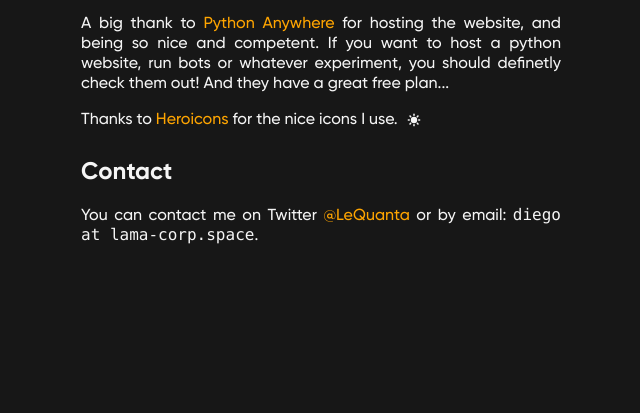
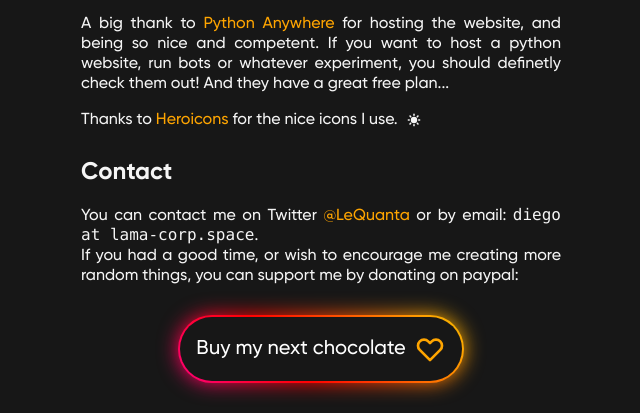
Before and after one commit to ddorn/therandom.space, a Flask app: page /about in a window 1280 px wide. Shown: the part 1723-2136 px from the top of the page, without its empty margins (79-719 px from the left). Before the commit the page ends 1967 px from the top, so only its background shows below. Run offline with Flask 2, Linux system fonts and the light colour scheme; parts of the project's set-up code (start-up, migrations or seed data) failed here and were passed over.

Commit message:
select-all on code

```diff
--- a/website/static/style.css
+++ b/website/static/style.css
@@ -710,10 +710,6 @@ video {
   list-style-type: disc;
 }
 
-.m-2 {
-  margin: 0.5rem;
-}
-
 .mx-auto {
   margin-left: auto;
   margin-right: auto;
@@ -839,6 +835,10 @@ video {
 
 .select-none {
   user-select: none;
+}
+
+.select-all {
+  user-select: all;
 }
 
 .w-3\/4 {
--- a/website/templates/about.html
+++ b/website/templates/about.html
@@ -104,7 +104,8 @@
     </p>
     <p class="mt-4">
         <code class="bg-gray-800 p-2 rounded-lg">
-            <span class="select-none text-orange">$ </span>curl www.therandom.space/api/proverb</code>
+            <span class="select-none text-orange">$ </span>
+            <span class="select-all">curl www.therandom.space/api/proverb</span></code>
     </p>
 
     <h2 class="section__title--about">Credit where it's due</h2>
@@ -135,17 +136,14 @@
     <p class="p--about">
         You can contact me on Twitter <a href="https://twitter.com/LeQuanta">@LeQuanta</a>
         or by email: <code>diego at lama-corp.space</code>.<br>
-    </p>
-    <!--
         If you had a good time, or wish to encourage me creating more
         random things, you can support me by donating on paypal:
     </p>
 
 
-    <p class="p--about flex justify-center">
-        <a href="https://paypal.me/diegodorn" class="swag text-white bg-gray-900 text-xl m-2 p-4 self-center flex justify-center">
+    <p class="p--about flex justify-center p-4">
+        <a href="https://paypal.me/diegodorn" class="swag text-white bg-gray-900 text-xl p-4 self-center flex justify-center">
             Buy my next chocolate{{ icon("heart", "inline h-8 pl-2 text-orange") }}
         </a>
     </p>
-    -->
 {% endblock %}
```
